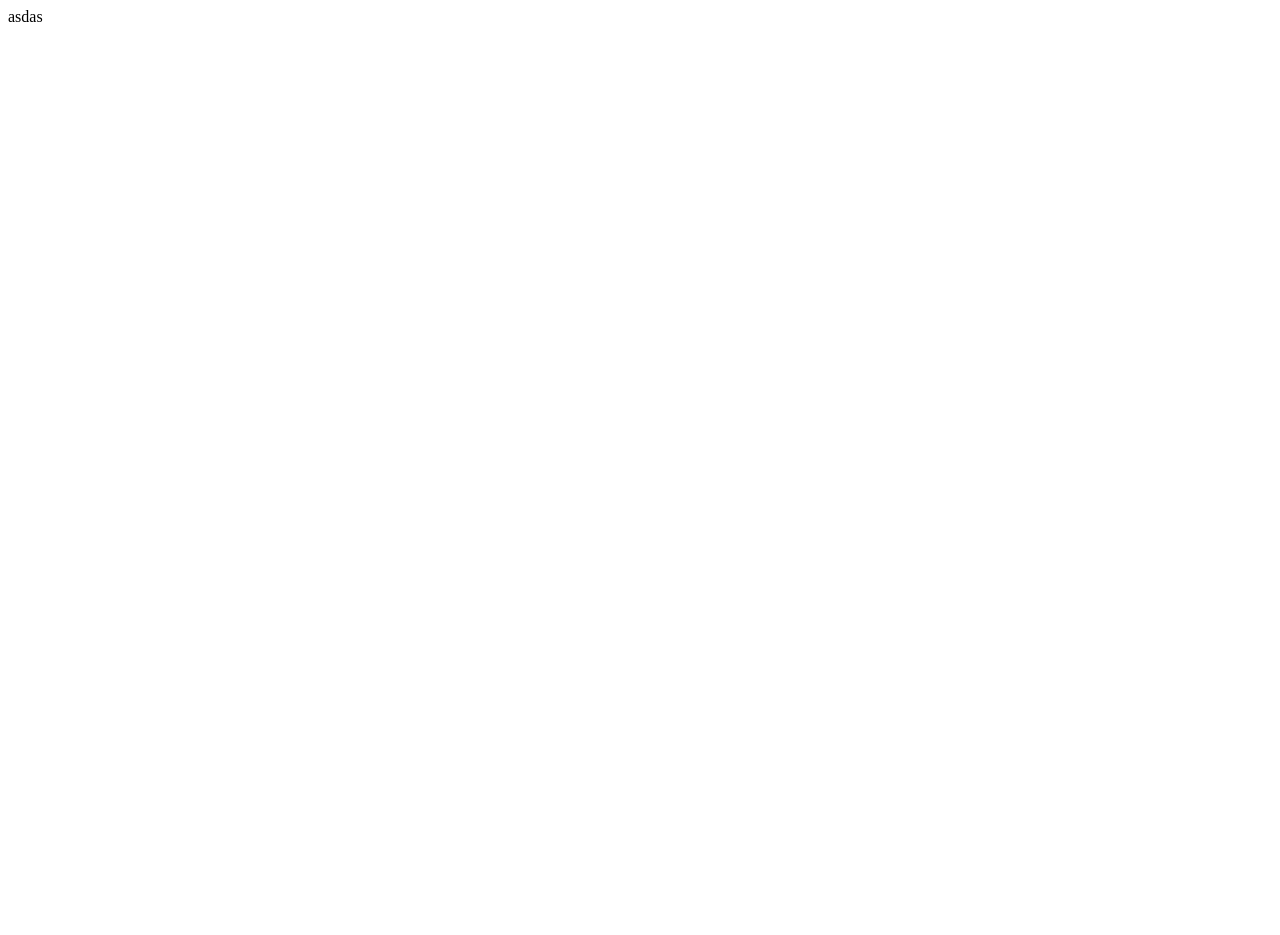
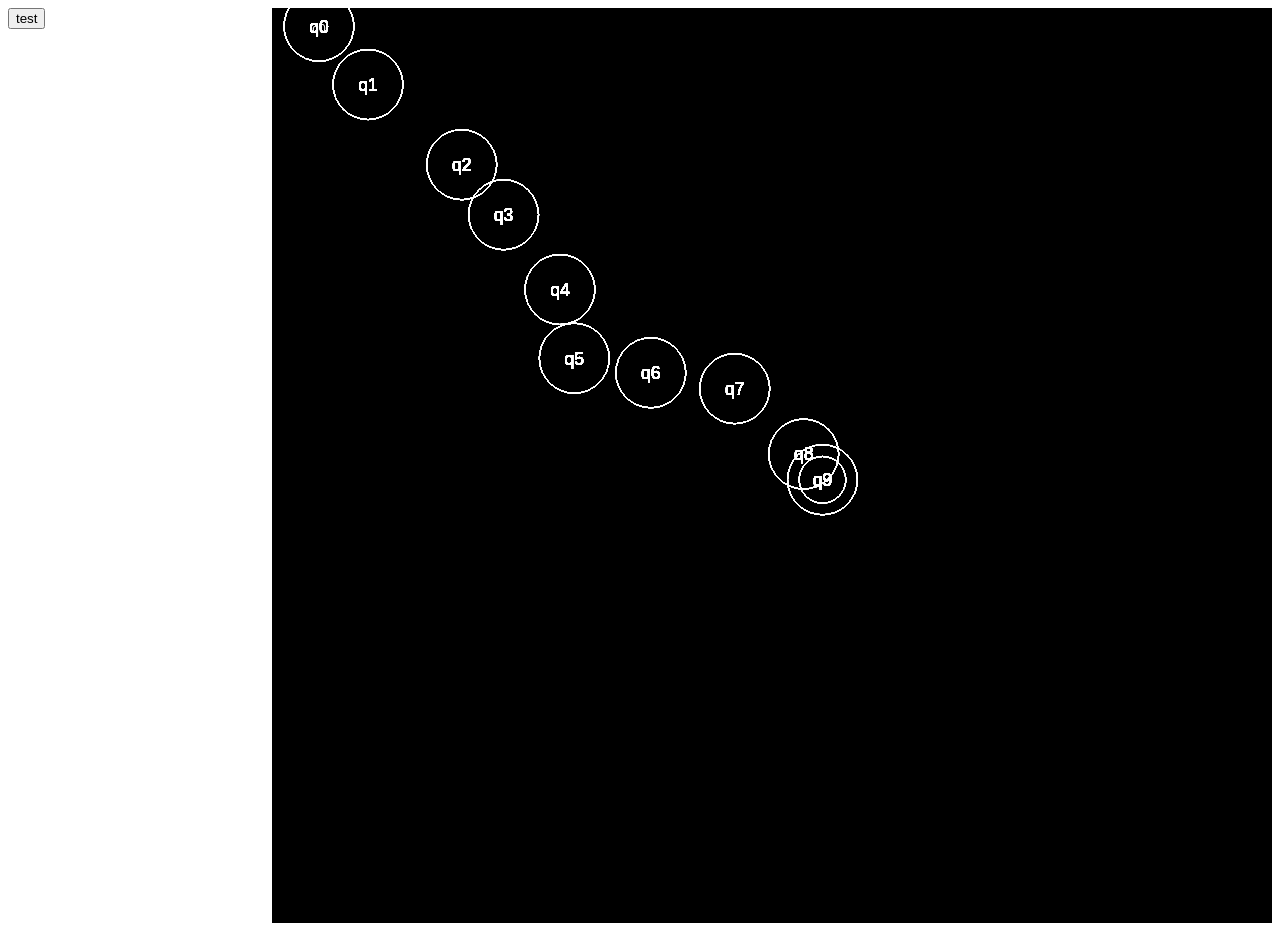
Before and after one commit to jowjow22/automats-tool, a React (Vite) app: page / in a window 1280 px wide. Before the commit the page ends 800 px from the top, so only its background shows below. Built offline with nearby package versions, Linux system fonts and the light colour scheme.

Commit message:
fix: change instance to work on both platforms

```diff
--- a/index.html
+++ b/index.html
@@ -6,7 +6,8 @@
     <title>Vite + React + TS</title>
   </head>
   <body>
-    <div id="root">
+    <div class="main-screen">
+      <div id="root"></div>
       <div id="AppFrame"></div>
     </div>
     <script type="module" src="src/main.tsx"></script>
--- a/src/App.tsx
+++ b/src/App.tsx
@@ -1,16 +1,15 @@
 import P5 from 'p5';
 import { sketch } from './Classes/index'
-import { Frame } from './styles/App.styles'
+import './styles/global.css'
 
 export let game = new P5(sketch);
-
-
-
 function App() {
+  const call = () => {
+    game.fill(255);
+    game.rect(100, 100, 100)
+  }
   return (
-    <>
-      <Frame id='AppFrame'>asdas</Frame>
-    </>
+    <button onClick={call}>test</button>
   )
 }
 
--- a/src/styles/App.styles.ts
+++ /dev/null
@@ -1,10 +0,0 @@
-import styled from 'styled-components';
-
-export const Frame = styled.div`
-  display: flex;
-  flex-direction: row;
-  justify-content: space-between;
-  & > canvas {
-    border-radius: 10px;
-  }
-`
--- /dev/null
+++ b/src/styles/global.css
@@ -0,0 +1,5 @@
+.main-screen{
+    display: flex;
+    flex-direction: row;
+    justify-content: space-between;
+}
```
